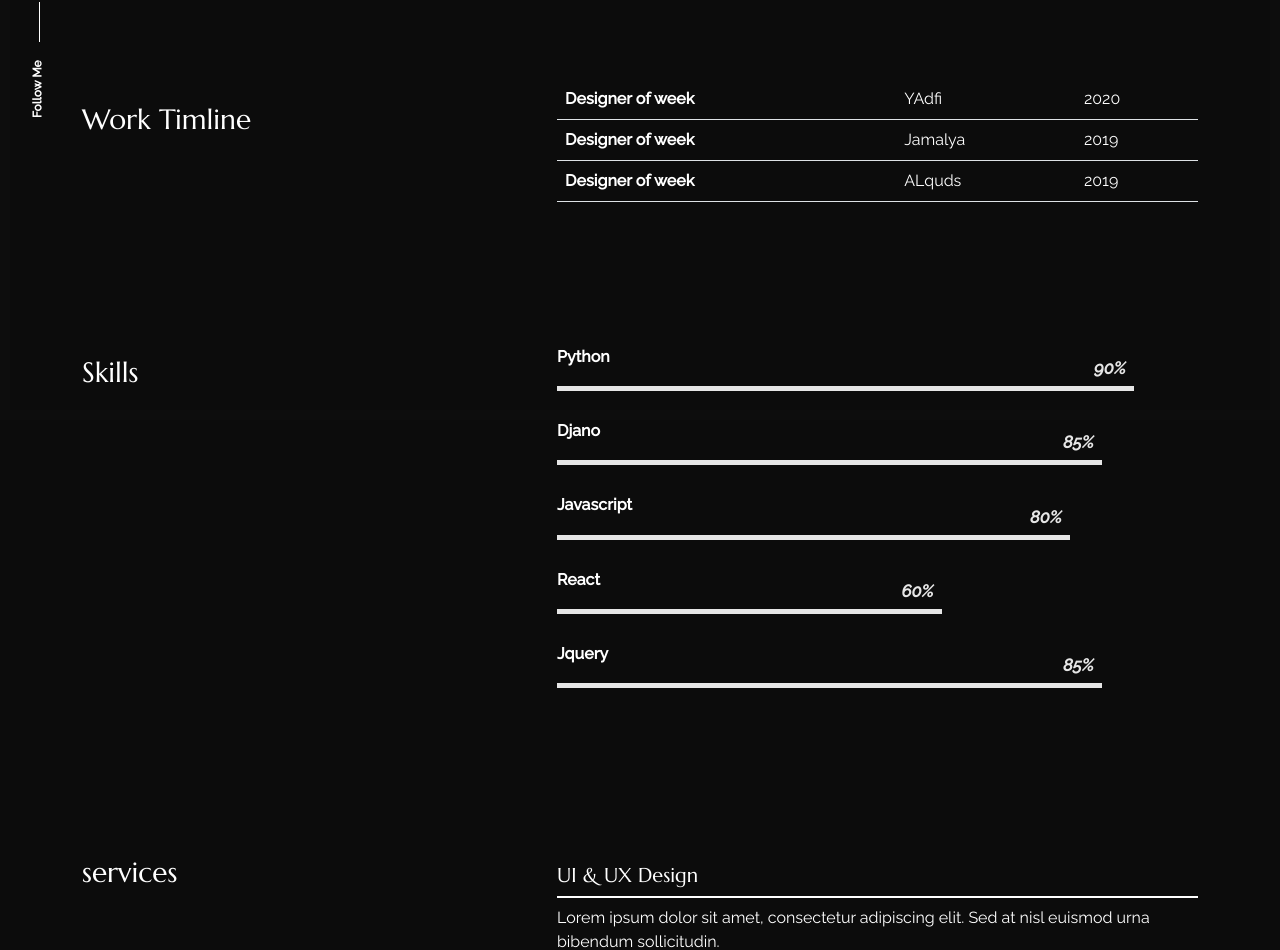
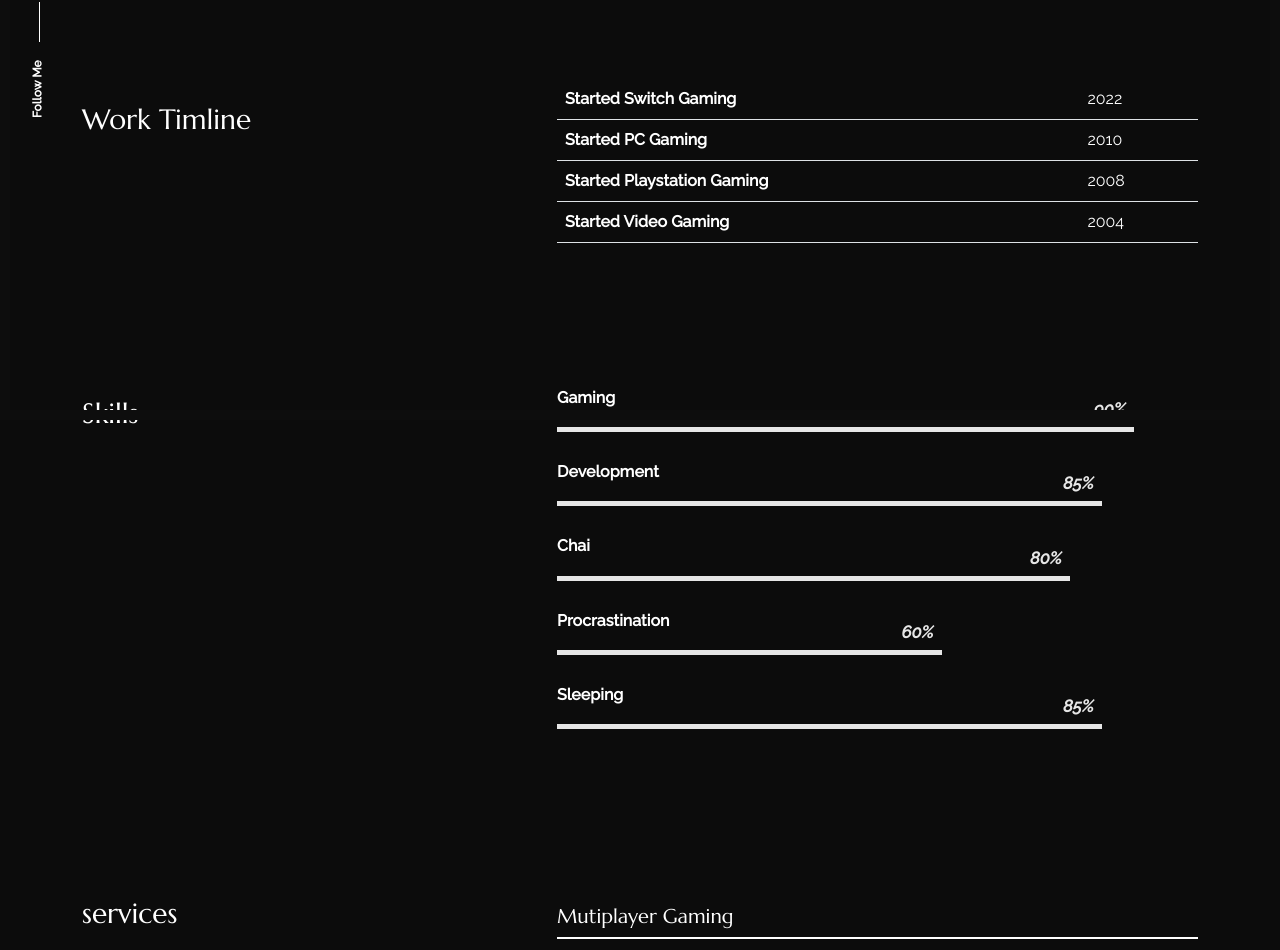
Before and after one commit to 1stdevfriend/gaming-donation, a React (Create React App) app in the folder client/: page /about in a window 1280 px wide. Shown: the part 380-1330 px from the top of the page. Built offline with nearby package versions, Linux system fonts and the light colour scheme.

Commit message:
chore: update content and design

```diff
--- a/client/src/components/socialicons/index.js
+++ b/client/src/components/socialicons/index.js
@@ -15,42 +15,42 @@ export const Socialicons = (params) => {
       <ul>
         {socialprofils.twitter && (
           <li>
-            <a href={socialprofils.twitter}>
+            <a href={socialprofils.twitter} target="_blank">
               <FaTwitter />
             </a>
           </li>
         )}
         {socialprofils.github && (
           <li>
-            <a href={socialprofils.github}>
+            <a href={socialprofils.github} target="_blank">
               <FaGithub />
             </a>
           </li>
         )}
         {socialprofils.facebook && (
           <li>
-            <a href={socialprofils.facebook}>
+            <a href={socialprofils.facebook} target="_blank">
               <FaFacebookF />
             </a>
           </li>
         )}
         {socialprofils.linkedin && (
           <li>
-            <a href={socialprofils.linkedin}>
+            <a href={socialprofils.linkedin} target="_blank">
               <FaLinkedin />
             </a>
           </li>
         )}
         {socialprofils.instagram && (
           <li>
-            <a href={socialprofils.instagram}>
+            <a href={socialprofils.instagram} target="_blank">
               <FaInstagram />
             </a>
           </li>
         )}
         {socialprofils.twitch && (
           <li>
-            <a href={socialprofils.twitch}>
+            <a href={socialprofils.twitch} target="_blank">
               <FaInstagram />
             </a>
           </li>
--- a/client/src/content_option.js
+++ b/client/src/content_option.js
@@ -24,60 +24,65 @@ const dataabout = {
 };
 const worktimeline = [
   {
-    jobtitle: "Designer of week",
-    where: "YAdfi",
-    date: "2020",
+    jobtitle: "Started Switch Gaming",
+    where: "",
+    date: "2022",
   },
   {
-    jobtitle: "Designer of week",
-    where: "Jamalya",
-    date: "2019",
+    jobtitle: "Started PC Gaming",
+    where: "",
+    date: "2010",
   },
   {
-    jobtitle: "Designer of week",
-    where: "ALquds",
-    date: "2019",
+    jobtitle: "Started Playstation Gaming",
+    where: "",
+    date: "2008",
+  },
+  {
+    jobtitle: "Started Video Gaming",
+    where: "",
+    date: "2004",
   },
 ];
 
 const skills = [
   {
-    name: "Python",
+    name: "Gaming",
     value: 90,
   },
   {
-    name: "Djano",
+    name: "Development",
     value: 85,
   },
   {
-    name: "Javascript",
+    name: "Chai",
     value: 80,
   },
   {
-    name: "React",
+    name: "Procrastination",
     value: 60,
   },
   {
-    name: "Jquery",
+    name: "Sleeping",
     value: 85,
   },
 ];
 
 const services = [
   {
-    title: "UI & UX Design",
+    title: "Mutiplayer Gaming",
     description:
-      "Lorem ipsum dolor sit amet, consectetur adipiscing elit. Sed at nisl euismod urna bibendum sollicitudin.",
+      "Join the excitement, challenge me to a game, and let's make some gaming memories together!",
+  },
+  {
+    title: "Web Apps",
+    description:
+      "Versatile online companions, delivering dynamic content and services through browsers, transcending device boundaries for accessible and efficient user interactions.",
   },
   {
     title: "Mobile Apps",
     description:
-      "Lorem ipsum dolor sit amet, consectetur adipiscing elit. Sed at nisl euismod urna bibendum sollicitudin.",
-  },
-  {
-    title: "Wordpress Design",
-    description:
-      "Lorem ipsum dolor sit amet, consectetur adipiscing elit. Sed at nisl euismod urna bibendum sollicitudin.",
+      "Pocket-sized powerhouses, bringing convenience to your fingertips with seamless functionality and personalized experiences.",
   },
 ];
 
@@ -159,10 +164,10 @@ const contactConfig = {
   YOUR_EMAIL: "kartikmysterio@gmail.com",
   YOUR_FONE: "+91 7819800649",
   description:
-    "Lorem ipsum dolor sit amet, consectetur adipiscing elit. Morbi vehicula eu nunc et sollicitudin. Cras pulvinar, nisi at imperdiet pharetra. ",
-  YOUR_SERVICE_ID: "service_id",
-  YOUR_TEMPLATE_ID: "template_id",
-  YOUR_USER_ID: "user_id",
+    "Got game-related questions or just want to chat? I'm all ears! Let's dive into the gaming universe and amp up your experience. Your thoughts and stories are not just welcome; they're encouraged. Game on!",
+  YOUR_SERVICE_ID: "service_9fmkj1f",
+  YOUR_TEMPLATE_ID: "template_id0mkns",
+  YOUR_USER_ID: "YcWoBHvA9VenxNUnv",
 };
 
 const socialprofils = {
--- a/client/src/header/index.js
+++ b/client/src/header/index.js
@@ -44,7 +44,6 @@ const Headermain = () => {
                       to="/gameplays"
                       className="my-3"
                     >
-                      {" "}
                       Upcoming games
                     </Link>
                   </li>
@@ -55,13 +54,11 @@ const Headermain = () => {
                   </li>
                   <li className="menu_item">
                     <Link onClick={handleToggle} to="/contact" className="my-3">
-                      {" "}
                       Contact
                     </Link>
                   </li>
                   <li className="menu_item">
                     <Link onClick={handleToggle} to="/donate" className="my-3">
-                      {" "}
                       Donate
                     </Link>
                   </li>
@@ -71,9 +68,15 @@ const Headermain = () => {
           </div>
           <div className="menu_footer d-flex flex-column flex-md-row justify-content-between align-items-md-center position-absolute w-100 p-3">
             <div className="d-flex">
-              <a href={socialprofils.facebook}>Facebook</a>
-              <a href={socialprofils.github}>Github</a>
-              <a href={socialprofils.twitter}>Twitter</a>
+              <a href={socialprofils.facebook} target="_blank">
+                Facebook
+              </a>
+              <a href={socialprofils.github} target="_blank">
+                Github
+              </a>
+              <a href={socialprofils.twitter} target="_blank">
+                Twitter
+              </a>
             </div>
             <p className="copyright m-0">copyright __ {logotext}</p>
           </div>
--- a/client/src/pages/contact/style.css
+++ b/client/src/pages/contact/style.css
@@ -29,6 +29,14 @@ button.btn.ac_btn:hover {
     animation-delay: .3s;
 }
 
+.form-group>input::placeholder{
+    color: var(--secondary-color);
+}
+.contact__form>textarea::placeholder{
+    color: var(--secondary-color);
+}
+
+
 @keyframes shift-rightwards {
     0% {
         transform: translateX(-100%);
--- a/client/src/pages/crowdfunding/index.js
+++ b/client/src/pages/crowdfunding/index.js
@@ -33,7 +33,7 @@ export const CrowdFunding = () => {
     try {
       if (!donationAmt) return;
       setFetchingStatus((pre) => ({ ...pre, loadingDonation: true }));
-      const res = await axios.post("http://localhost:8086/paynow", {
+      const res = await axios.post("https://api.xhunter.in/paynow", {
         amt: donationAmt,
       });
       window.open(res.data.data, "_self");
@@ -54,7 +54,7 @@ export const CrowdFunding = () => {
     const getFundDetails = async () => {
       try {
         setFetchingStatus((pre) => ({ ...pre, loadingProgressBar: true }));
-        const res = await axios.get("http://localhost:8086/get-fund");
+        const res = await axios.get("https://api.xhunter.in/get-fund");
         const totalAmt = Number(res?.data?.totalAmt);
 
         if (!isNaN(totalAmt) && totalAmt) {
@@ -96,12 +96,13 @@ export const CrowdFunding = () => {
           <Col lg="6" className="d-flex mt-5 mt-lg-0">
             <div>
               <h6 className="display-4 mb-4 fs-3 text-center ">
-                Donate to our Community
+                Donate for Device Elegato HD S
               </h6>
               <p className="text-center fs-6">
-                Your donation helps us to offer and serve better services.
-                <br /> Your contribution, however big or small, is valuable for
-                our future.
+                This device can help me capture premium quality game records.
+                Throwing in your support can seriously level up my game
+                recordings. Big or small, your contribution means the world to
+                me!
               </p>
               <div className="d-flex gap-3 flex-wrap justify-content-center">
                 {[51, 101, 201, 501, 1001, "Other"].map((item) =>
--- a/client/src/pages/home/index.js
+++ b/client/src/pages/home/index.js
@@ -55,6 +55,14 @@ export const Home = () => {
                       <div className="ring three"></div>
                     </div>
                   </Link>
+                  <a href="https://koders.in" target="_blank">
+                    <div id="button_h" className="ac_btn btn">
+                      CEO at Koders
+                      <div className="ring one"></div>
+                      <div className="ring two"></div>
+                      <div className="ring three"></div>
+                    </div>
+                  </a>
                 </div>
               </div>
             </div>
--- a/client/src/pages/home/style.css
+++ b/client/src/pages/home/style.css
@@ -5,6 +5,12 @@ section {
     -webkit-transition: all .5s ease-in;
     -o-transition: all .5s ease-in;
     transition: all .5s ease-in;
+}
+.intro_btn-action{
+    display: flex;
+    flex-wrap: wrap;
+    column-gap: 7px;
+    row-gap: 10px;
 }
 
 .who_am_I {
--- a/client/src/pages/portfolio/index.js
+++ b/client/src/pages/portfolio/index.js
@@ -26,7 +26,9 @@ export const Portfolio = () => {
                 <img src={data.img} alt="" />
                 <div className="content">
                   <p>{data.description}</p>
-                  <a href={data.link}>view trailer</a>
+                  <a href={data.link} target="_blank">
+                    view trailer
+                  </a>
                 </div>
               </div>
             );
```
Also changed, not shown: client/src/assets/images/nintendo-switch.png (added), 1 other file (tests, documents, lock files or other folders).
